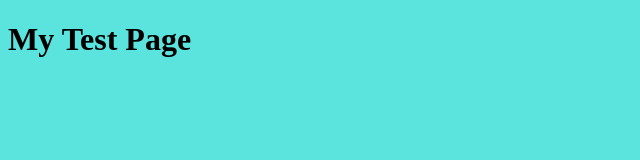
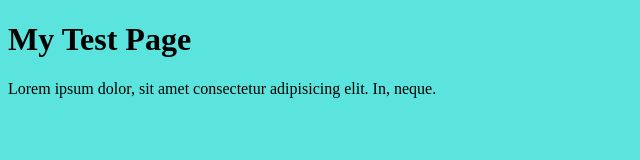
Before and after one commit to bengal865/my-test, a plain HTML site: page index.html in a window 1280 px wide. Shown: the whole page, without its empty margins (0-640 px from the left). Drawn offline with Linux system fonts and the light colour scheme.

Commit message:
Updated the web page

```diff
--- a/index.html
+++ b/index.html
@@ -9,5 +9,6 @@
 </head>
 <body>
     <h1>My Test Page</h1>
+    <p>Lorem ipsum dolor, sit amet consectetur adipisicing elit. In, neque.</p>
 </body>
 </html>
```
